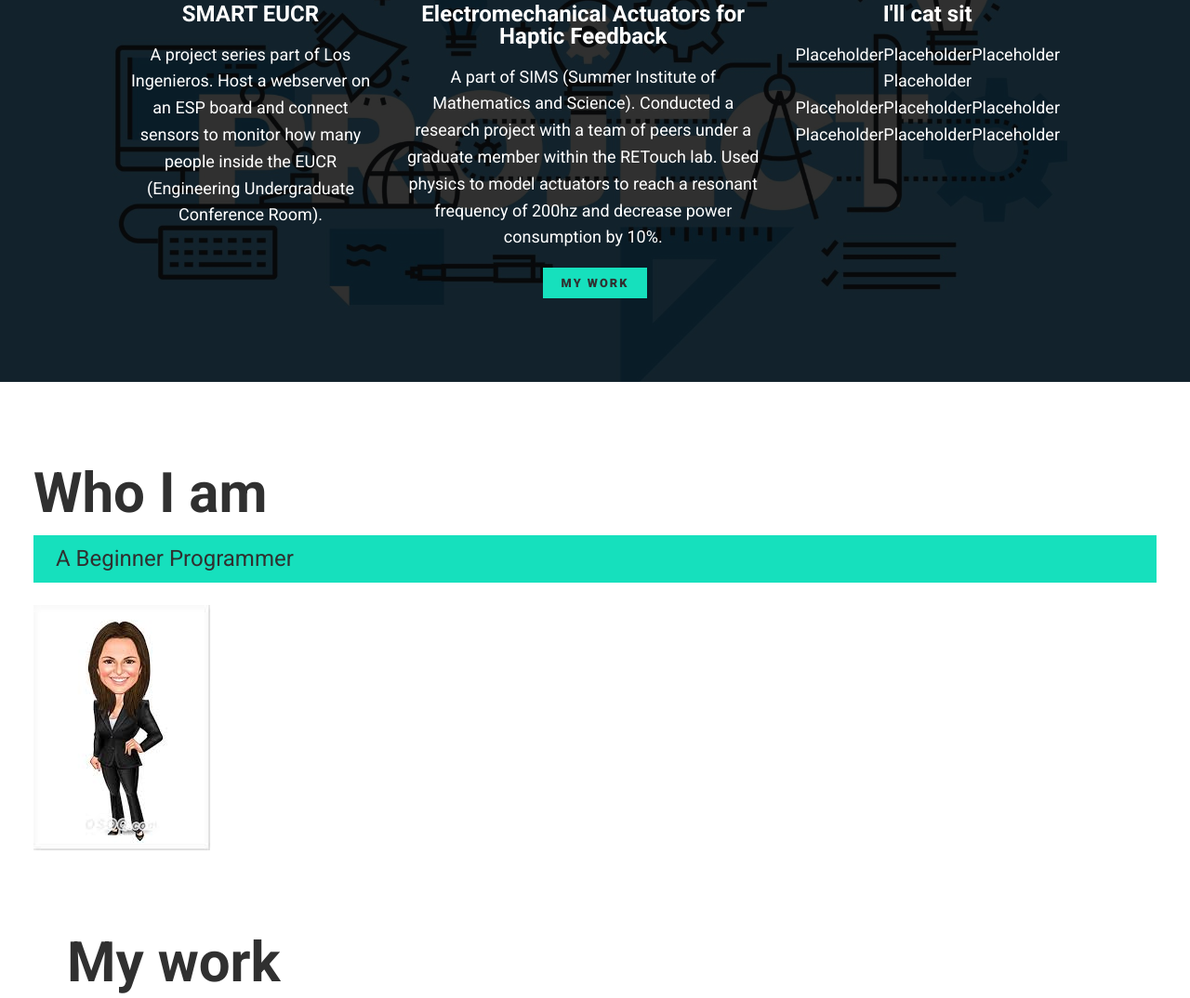
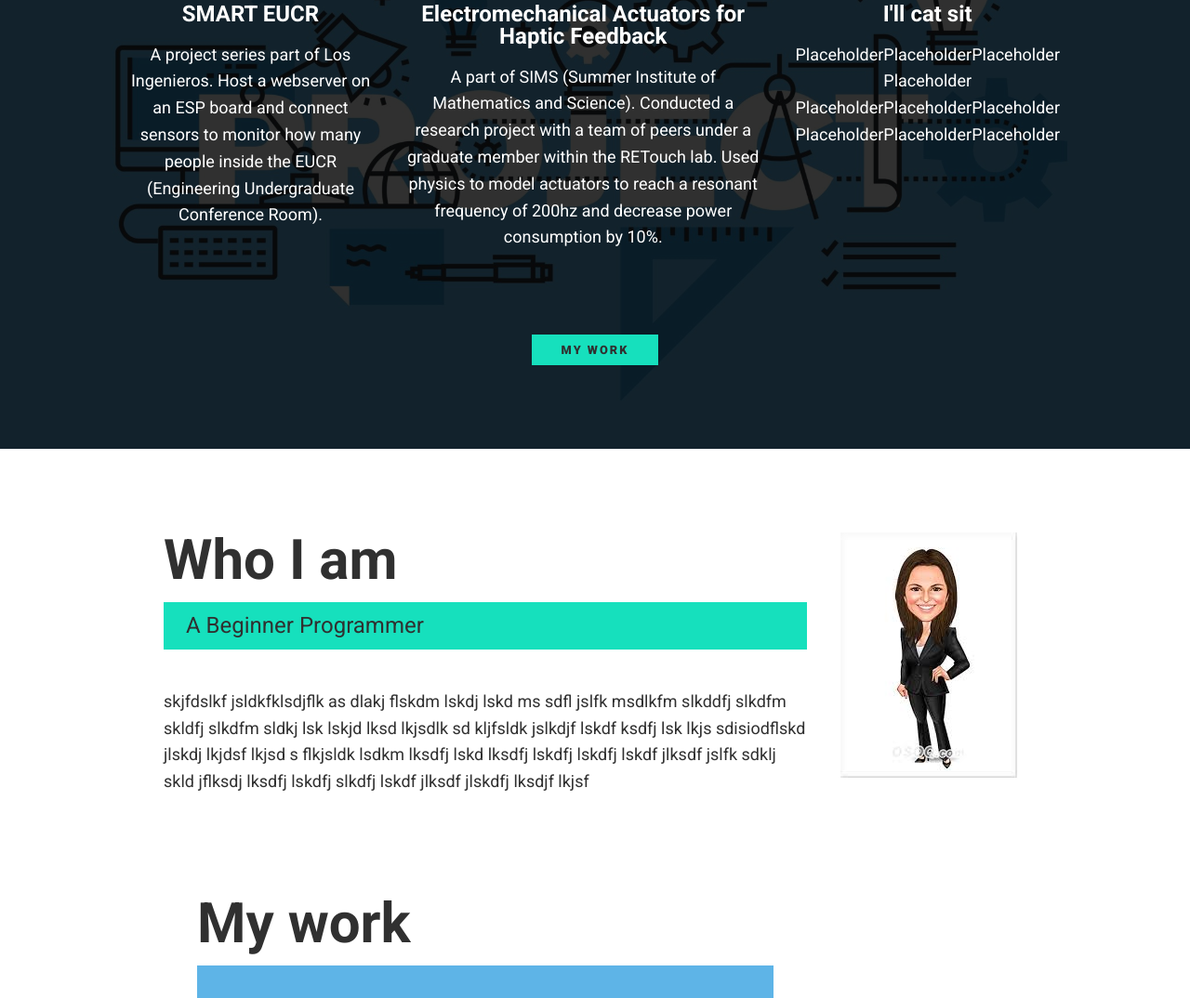
Before and after one commit to herbelinluke/learningportfolio, a plain HTML site: page index.html in a window 1280 px wide. Shown: the part 801-1875 px from the top of the page at 93% size. Drawn offline with nearby package versions, Linux system fonts and the light colour scheme.

Commit message:
formatting about me margin

```diff
--- a/css/style.css
+++ b/css/style.css
@@ -58,11 +58,17 @@ img {
 
 strong { font-weight: var(--fw-bold) }
 
+:focus {
+    outline: 3px solid var(--clr-accent);
+    outline-offset: 3px;
+}
+
+
 /* buttons */
 
 .btn {
     display: inline-block;
-    padding: .5em 1.5em;
+    padding: .5em 2.5em;
     background: var(--clr-accent);
     color: var(--clr-dark);
     text-decoration: none;
@@ -197,6 +203,10 @@ nav { display: none; }
     opacity: 0.25;
 }
 
+.services {
+    margin-bottom: 4em;
+}
+
 .service {
     max-width: 500px;
     margin: 0 auto;
@@ -207,10 +217,39 @@ nav { display: none; }
     .services {
         display: flex;
         max-width: 1000px;
-        margin: 0 auto;
+        margin-left: auto;
+        margin-right: auto;
     }
 
     .service + .service {
         margin-left: 2em;
     }
 }
+
+.about-me {
+    max-width: 1000px;
+    margin: 0 auto;
+}
+
+@media (min-width: 600px) {
+    .about-me {
+        display: grid;
+        grid-template-columns: 1fr 200px;
+        grid-template-areas:
+            "title img"
+            "subtitle img"
+            "text img";
+        grid-column-gap: 2em;
+    }
+
+
+    .section__title--about,
+    .section__subtitle--about {
+        grid-column: 1;
+    }
+
+    .about-me__img {
+        grid-row: 1 / -1;
+        grid-column: 2;
+    }
+}
--- a/index.html
+++ b/index.html
@@ -85,10 +85,15 @@
 
             <div class="about-me__body">
                 <p></p>
+                skjfdslkf jsldkfklsdjflk as dlakj flskdm lskdj lskd ms
+                sdfl jslfk msdlkfm slkddfj slkdfm skldfj slkdfm sldkj lsk lskjd lksd lkjsdlk
+                sd kljfsldk jslkdjf lskdf ksdfj lsk lkjs  sdisiodflskd jlskdj lkjdsf lkjsd
+                s flkjsldk lsdkm lksdfj lskd lksdfj lskdfj lskdfj lskdf jlksdf jslfk
+                sdklj skld jflksdj lksdfj lskdfj slkdfj lskdf jlksdf jlskdfj lksdjf lkjsf
                 <p></p>
             </div>
 
-            <img src="img/devjane-02.jpg" alt="Jane leaning against a bus">
+            <img src="img/devjane-02.jpg" alt="Jane leaning against a bus" class="about-me__img">
 
             <!-- My Work -->
              <section class="my-work" id="work">
```
